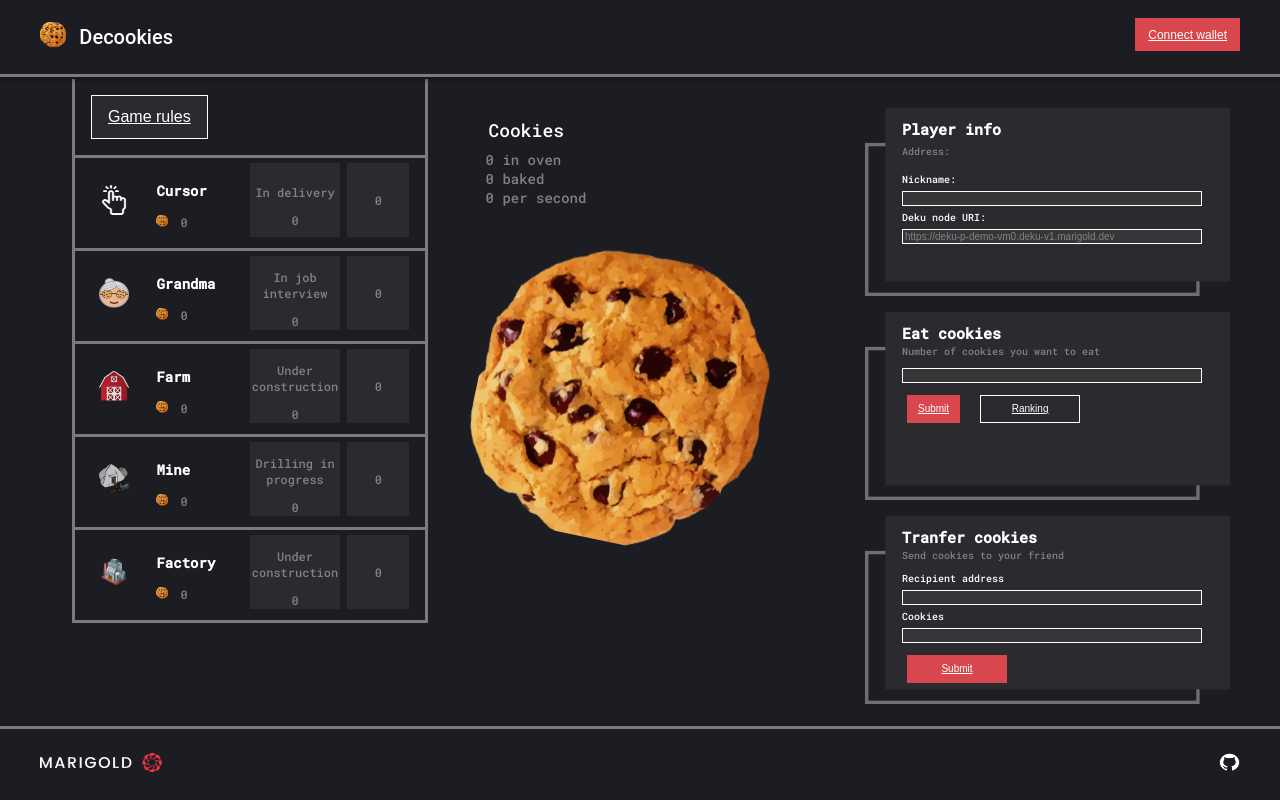
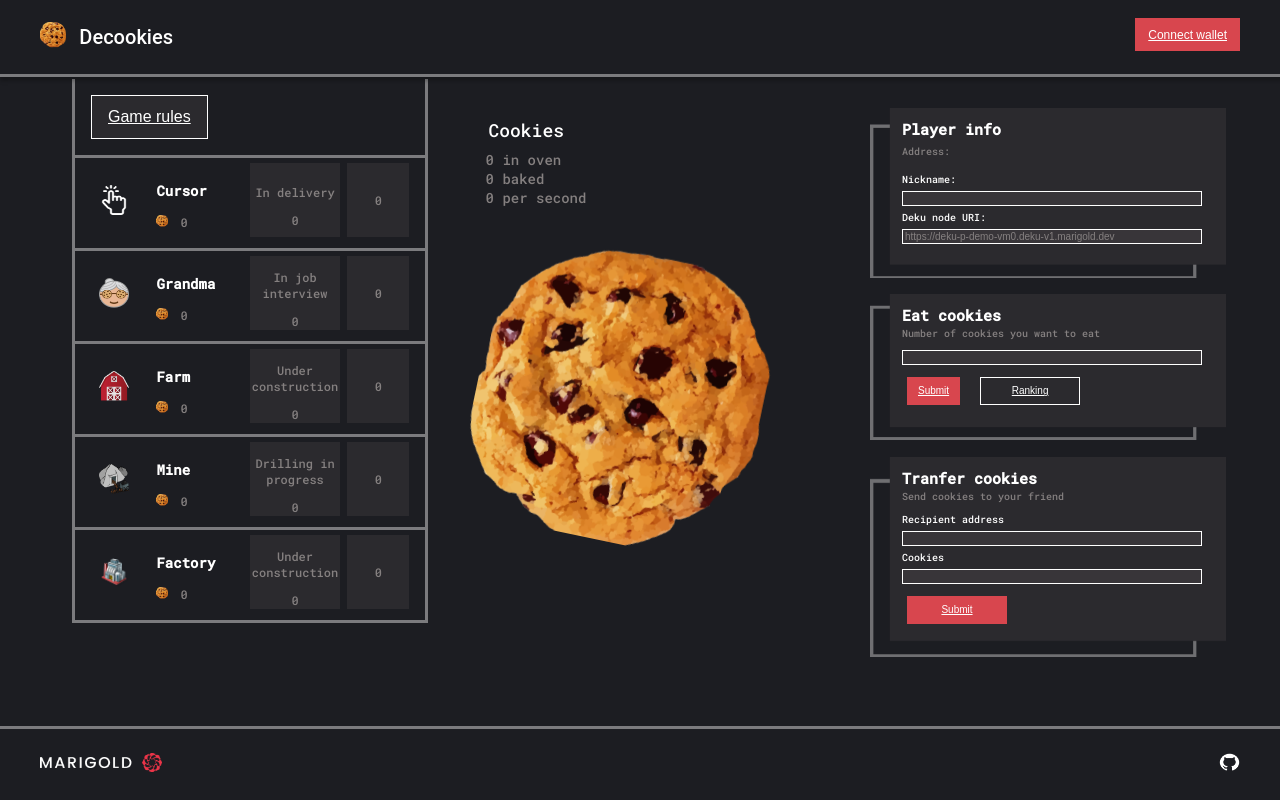
Before and after one commit to marigold-dev/decookies, a React app: page / in a window 1280 px wide. Shown: the top 800 px of the page. Built offline with nearby package versions, Linux system fonts and the light colour scheme.

Commit message:
Fix image height and add address complete

```diff
--- a/src/components/game/item.ts
+++ b/src/components/game/item.ts
@@ -3,12 +3,21 @@ import item from "../../../resources/images/info-bg.png";
 
 const Item = styled.div`
   width: 450px;
-  height: 188px;
   background-image: url(${item});
-  background-size: contain;
-  background-position: center;
+  background-size: 79% 112%;
+  background-position: 3em -0.5cm;
   margin: 0.5em 0;
   background-repeat: no-repeat;
+  &.playerInfo {
+    height: 170px;
+  }
+  &.eatCookies {
+    height: 147px;
+  }
+  &.transferCookies {
+    background-size: 79% 110%;
+    height: 200px;
+  }
 
   &.player-info {
     position: absolute;
@@ -76,11 +85,6 @@ const Item = styled.div`
       color: ${props =>props.theme.palette.primary.contrastText};
       font-size: 10px;
       display: flex;
-      .description {
-        text-overflow: ellipsis;
-        overflow: hidden;
-        width: 40%;
-      }
     }
   }
 `;
--- a/src/pages/game.tsx
+++ b/src/pages/game.tsx
@@ -561,7 +561,7 @@ export const Game = () => {
           />
         </section>
         <section className="right">
-          <Item>
+          <Item className="playerInfo">
             <div>
               <h2>Player info</h2>
               <label
@@ -584,7 +584,7 @@ export const Game = () => {
               />
             </div>
           </Item>
-          <Item>
+          <Item className="eatCookies">
             <div>
               <h2>Eat cookies</h2>
               <label className="description"> Number of cookies you want to eat</label>
@@ -633,7 +633,7 @@ export const Game = () => {
               </div>
             </div>
           </Item>
-          <Item>
+          <Item className="transferCookies">
             <div>
               <h2>Tranfer cookies</h2>
               <label className="description">
```
